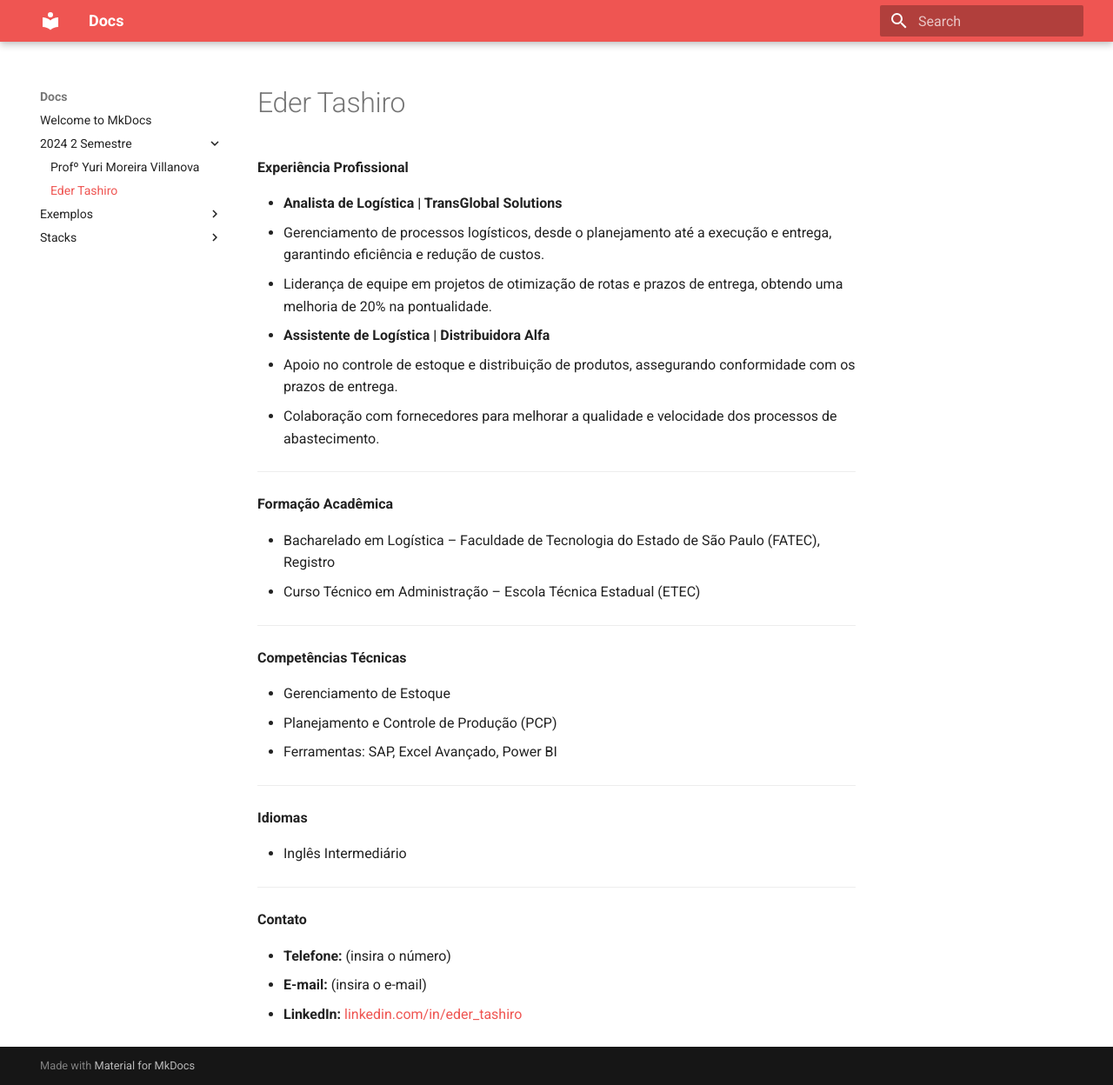
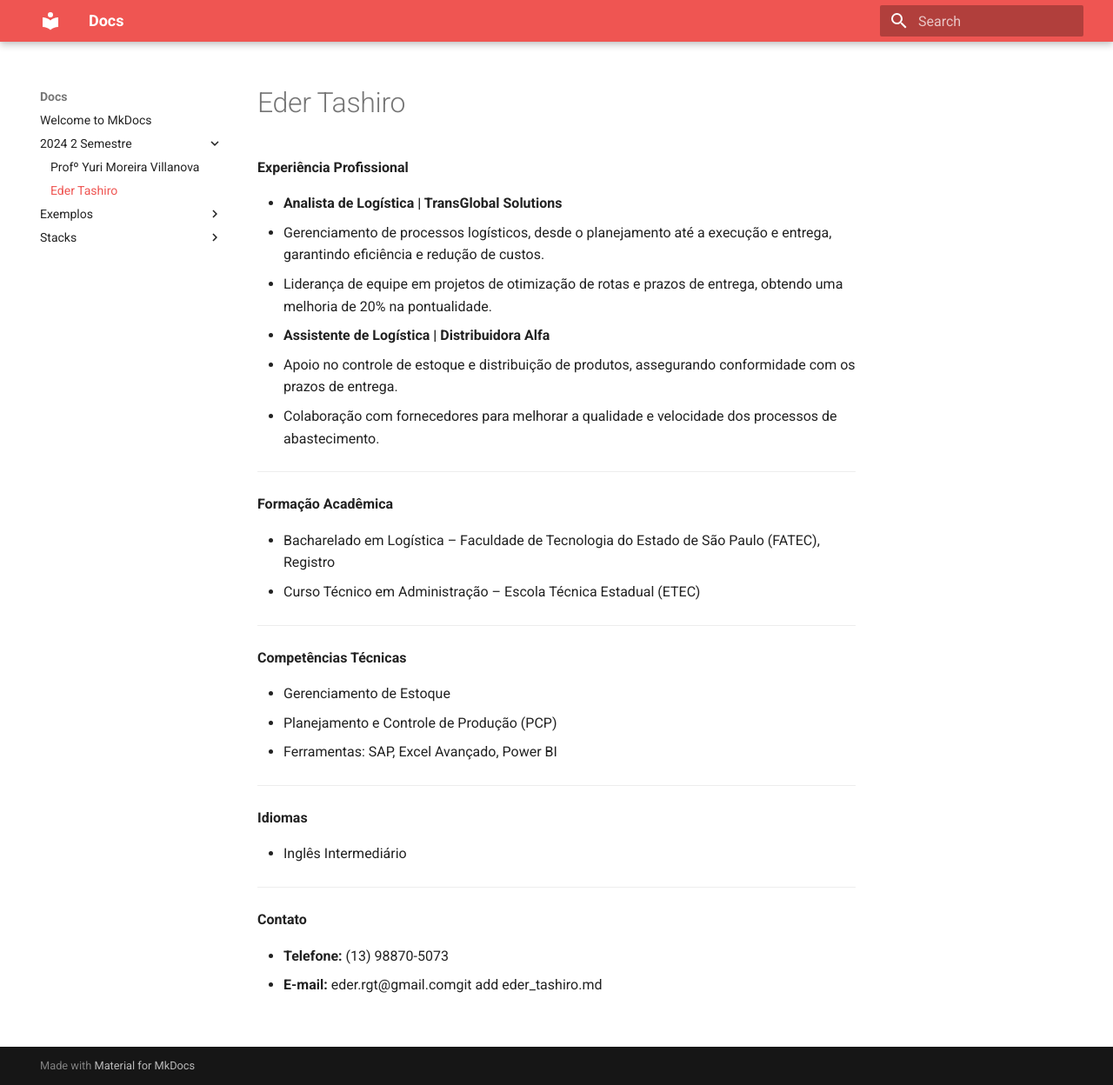
Before and after one commit to mateus-with/docs, an MkDocs documentation site: the page built from docs/2024-2 Semestre/eder_tashiro.md, in a window 1280 px wide and 1248 px high. Shown: the whole window at 87% size. Built offline with MkDocs 1.6.1 and Material for MkDocs 9.7.7, drawn with Linux system fonts in a browser that asks for light colours.

```diff
--- a/docs/2024-2 Semestre/eder_tashiro.md
+++ b/docs/2024-2 Semestre/eder_tashiro.md
@@ -35,6 +35,5 @@
 
 **Contato**
 
-- **Telefone:** (insira o número)
-- **E-mail:** (insira o e-mail)
-- **LinkedIn:** [linkedin.com/in/eder_tashiro](insira o link)
+- **Telefone:** (13) 98870-5073
+- **E-mail:** eder.rgt@gmail.comgit add eder_tashiro.md
```
